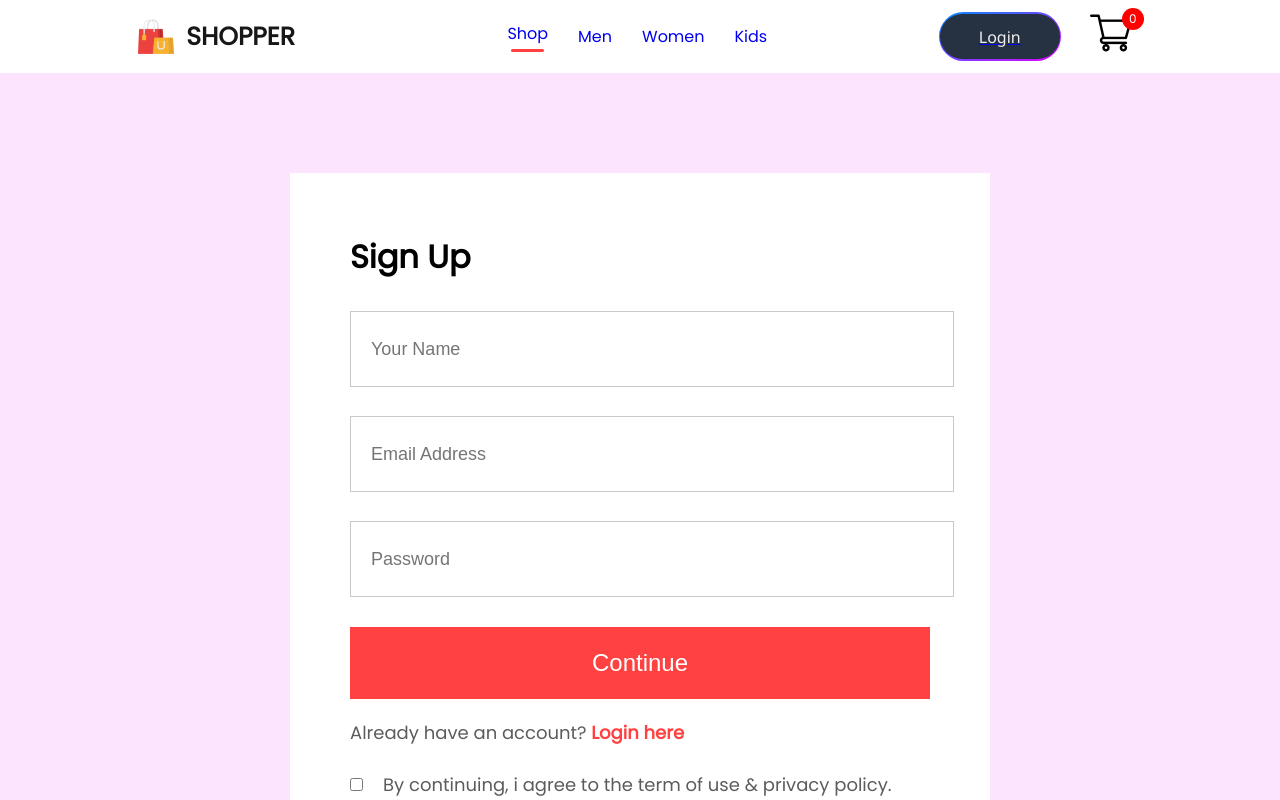
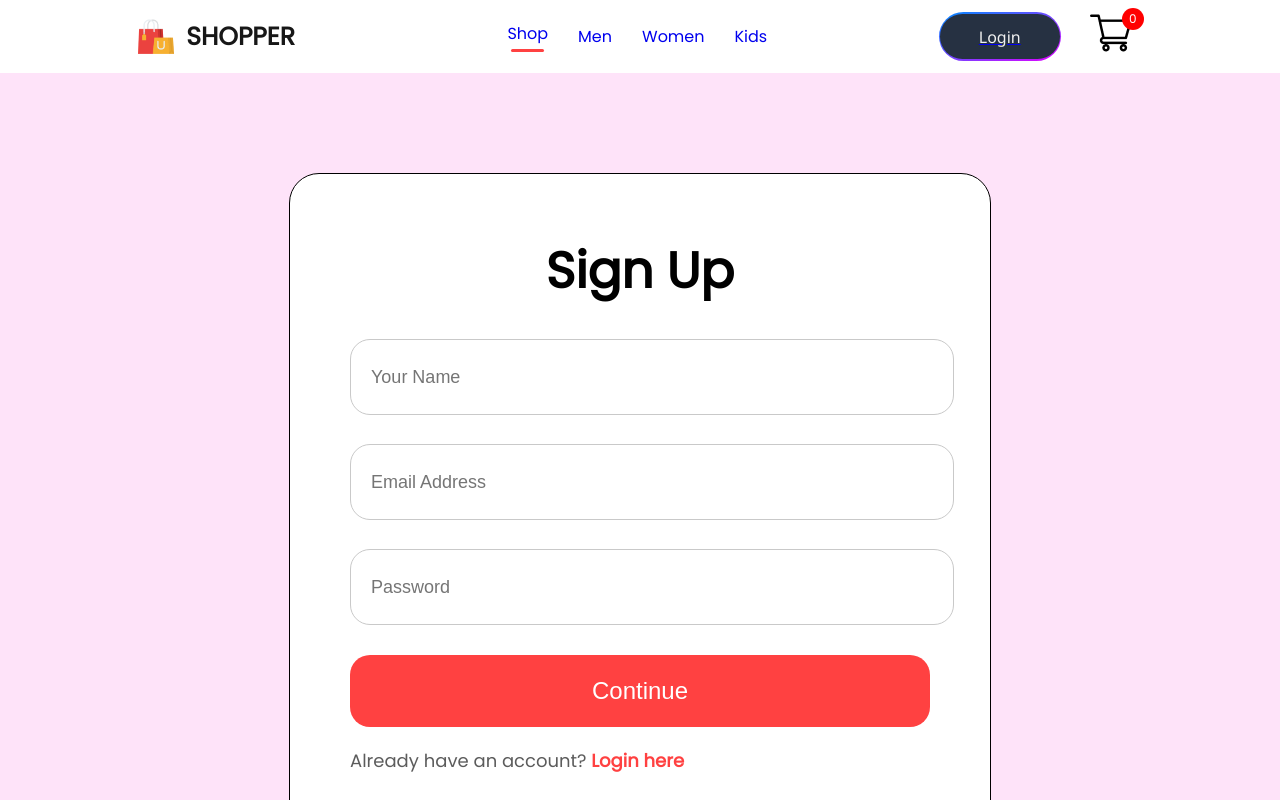
Before and after one commit to aman-008/Projects, a React (Create React App) app in the folder e-commerce/frontend/: page /login in a window 1280 px wide. Shown: the top 800 px of the page. Built offline with nearby package versions, Linux system fonts and the light colour scheme.

Commit message:
commited

```diff
--- a/e-commerce/frontend/src/Components/Hero/Hero.css
+++ b/e-commerce/frontend/src/Components/Hero/Hero.css
@@ -1,6 +1,7 @@
 .hero {
     height: 100vh;
     background: linear-gradient(180deg, #fde1ff, #e1ffea22 60%);
+    /* background: linear-gradient(to right, #e2e2e2, #c9d6ff); */
     display: flex;
   }
 
--- a/e-commerce/frontend/src/Components/Navbar/Navbar.css
+++ b/e-commerce/frontend/src/Components/Navbar/Navbar.css
@@ -79,7 +79,8 @@
 .nav-login-cart button:hover {
   /* background: #f3f3f3; */
   z-index: 0;
-  box-shadow: 1px 0  1000px #008cff, -1px 0  1000px #e100ff;
+  /* box-shadow: 1px 0  1000px #008cff, -1px 0  1000px #e100ff; */
+  box-shadow: 1px 0  1000px #c7fffc, -1px 0  1000px #ffc7f2;
 }
 .nav-cart-count {
   width: 22px;
--- a/e-commerce/frontend/src/Pages/CSS/LoginSignUp.css
+++ b/e-commerce/frontend/src/Pages/CSS/LoginSignUp.css
@@ -1,8 +1,14 @@
 .loginsignup {
   width: 100%;
   height: 80vh;
-  background: #fce3fe;
+  background: #fee3f9;
+  /* background-color: #c9d6ff; */
+  /* background: linear-gradient(to right, #e2e2e2, #c9d6ff); */
+  /* background: rgb(241,253,255); */
   padding-top: 100px;
+  padding-bottom: 100px;
+
+
 }
 
 .loginsignup-container {
@@ -11,10 +17,15 @@
   background: white;
   margin: auto;
   padding: 40px 60px;
+  border: 1px solid black;
+  border-radius: 30px;
 }
 
 .loginsignup-container h1 {
   margin: 20px 0px;
+  display: flex;
+  justify-content: center;
+  font-size: 50px;
 }
 
 .loginsignup-fields {
@@ -32,6 +43,7 @@
   outline: none;
   color: #5c5c5c;
   font-size: 18px;
+  border-radius: 20px;
 }
 
 .loginsignup-container button {
@@ -43,7 +55,12 @@
   border: none;
   font-size: 24px;
   font-weight: 500;
+  border-radius: 20px;
   cursor: pointer;
+}
+
+.loginsignup-container button:hover{
+  background: rgb(237,33,33);
 }
 
 .loginsignup-login {
```
